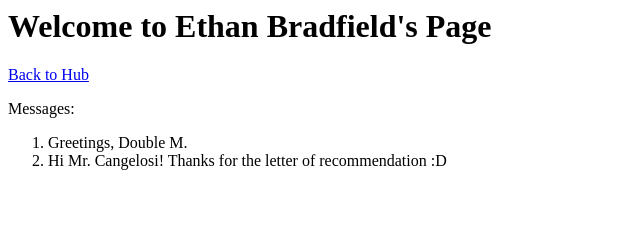
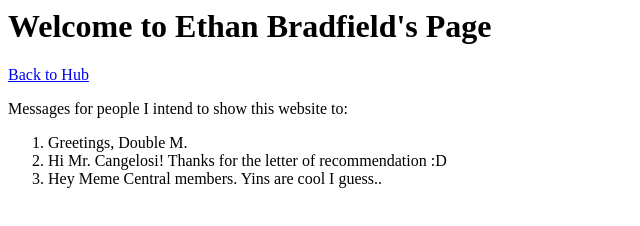
Before and after one commit to FaIcon-King/meme-central, a plain HTML site: page ethan.html in a window 1280 px wide. Shown: the whole page, without its empty margins (0-640 px from the left). Drawn offline with Linux system fonts and the light colour scheme.

Commit message:
Update ethan.html

```diff
--- a/ethan.html
+++ b/ethan.html
@@ -5,10 +5,11 @@
   <body>
     <h1> Welcome to Ethan Bradfield's Page</h1>
     <p> <a href = "index.html"> Back to Hub </a> </p>
-    <p>Messages: </p>
+    <p>Messages for people I intend to show this website to: </p>
     <ol>
       <li> Greetings, Double M. </li>
       <li> Hi Mr. Cangelosi! Thanks for the letter of recommendation :D </li>
+      <li> Hey Meme Central members. Yins are cool I guess.. </li>
     </ol>
   </body>
 </html>
```
